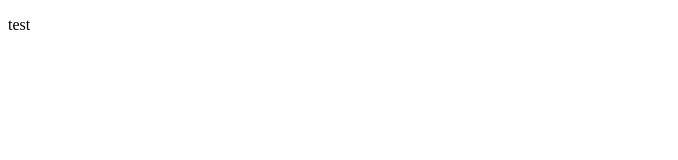
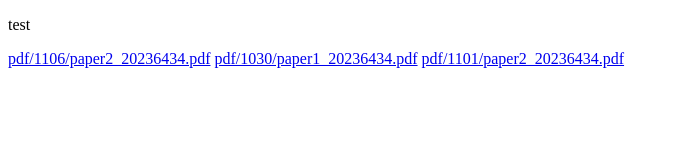
Before and after one commit to bingis-khan/kaist-web-security-stuff, a plain HTML site: page docs/index.html in a window 1280 px wide. Shown: the whole page, without its empty margins (0-678 px from the left). Drawn offline with Linux system fonts and the light colour scheme.

Commit message:
link test

```diff
--- a/docs/index.html
+++ b/docs/index.html
@@ -2,8 +2,8 @@
 <html>
 <body>
 <p> test </p>
-<a href=pdf/1106/paper2_20236434.pdf></a>
-<a href=pdf/1030/paper1_20236434.pdf></a>
-<a href=pdf/1101/paper2_20236434.pdf></a>
+<a href=pdf/1106/paper2_20236434.pdf>pdf/1106/paper2_20236434.pdf</a>
+<a href=pdf/1030/paper1_20236434.pdf>pdf/1030/paper1_20236434.pdf</a>
+<a href=pdf/1101/paper2_20236434.pdf>pdf/1101/paper2_20236434.pdf</a>
 </body>
 </html>
```
Also changed, not shown: 5 other files.
